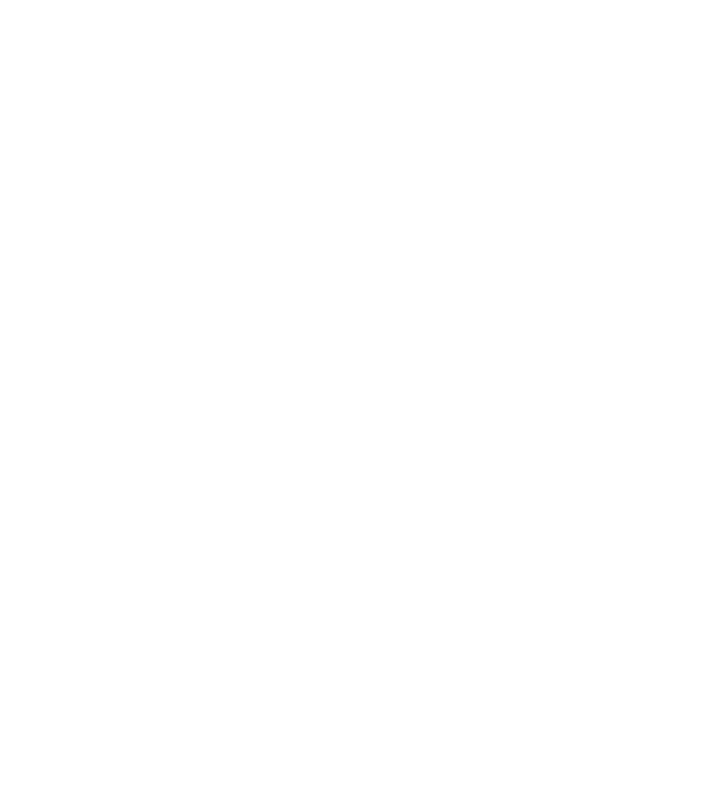
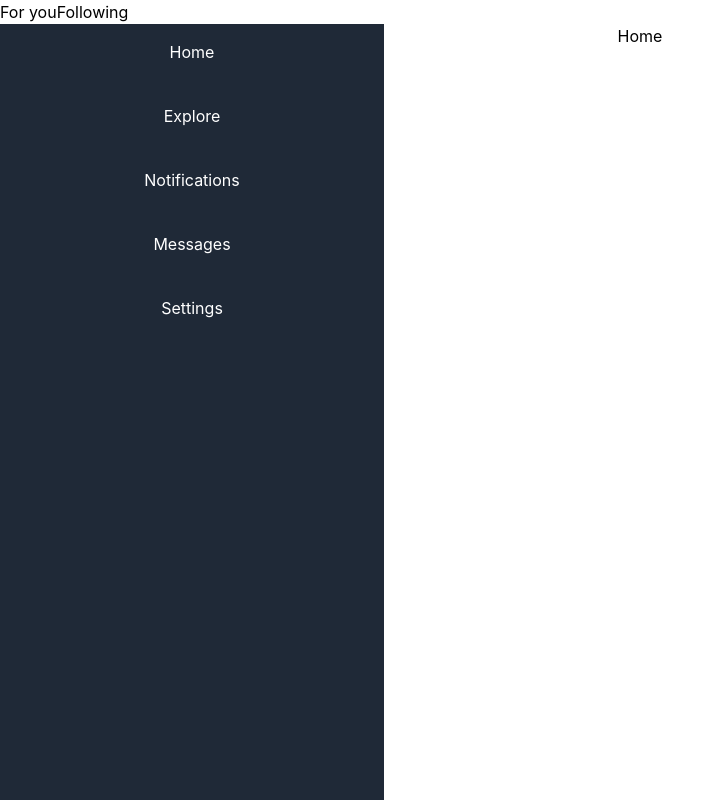
Before and after one commit to SumeyraSeyma/React-twitter, a React (Create React App) app in the folder react-twitter/: page / in a window 1280 px wide. Before the commit this address had no page. Shown: the whole page, without its empty margins (0-725 px from the left). Built offline with nearby package versions, Linux system fonts and the light colour scheme.

Commit message:
sidebar created

```diff
--- a/react-twitter/package.json
+++ b/react-twitter/package.json
@@ -8,6 +8,7 @@
     "@testing-library/user-event": "^13.5.0",
     "react": "^18.3.1",
     "react-dom": "^18.3.1",
+    "react-pro-sidebar": "^1.1.0",
     "react-router-dom": "^6.26.2",
     "react-scripts": "5.0.1",
     "web-vitals": "^2.1.4"
--- a/react-twitter/src/App.js
+++ b/react-twitter/src/App.js
@@ -2,13 +2,17 @@
 import React from 'react';
 import './output.css';
 import { Route, Routes } from 'react-router-dom';
-import Home from './Home';
+import Home from './pages/Home';
+import Header from './components/Header';
+import Sidebar from './components/Sidebar';
 
 function App() {
   return (
     <div className="App">
+      <Header />
+      <Sidebar/>
       <Routes>
-        <Route path="/home" element={<Home/>} />
+        <Route path="/" element={<Home/>} />
       </Routes>
 
     </div>
--- /dev/null
+++ b/react-twitter/src/components/Header.js
@@ -0,0 +1,16 @@
+import React from 'react'
+
+function Header() {
+  return (
+    <div className='flex items-center'>
+        <div >
+            <p1>For you</p1>
+        </div>
+        <div >
+            <p1>Following</p1>
+        </div>
+    </div>
+  )
+}
+
+export default Header
--- /dev/null
+++ b/react-twitter/src/components/Sidebar.js
@@ -0,0 +1,53 @@
+import React from 'react';
+import { NavLink } from 'react-router-dom';
+
+const Sidebar = () => {
+  return (
+    <div className="h-full w-96 bg-gray-800 text-white fixed">
+      <ul className="space-y-2">
+        <li>
+          <NavLink
+            to="/home"
+            className={({ isActive }) => isActive ? 'bg-blue-500 p-4 block' : 'p-4 block'}
+          >
+            Home
+          </NavLink>
+        </li>
+        <li>
+          <NavLink
+            to="/explore"
+            className={({ isActive }) => isActive ? 'bg-blue-500 p-4 block' : 'p-4 block'}
+          >
+            Explore
+          </NavLink>
+        </li>
+        <li>
+          <NavLink
+            to="/notifications"
+            className={({ isActive }) => isActive ? 'bg-blue-500 p-4 block' : 'p-4 block'}
+          >
+            Notifications
+          </NavLink>
+        </li>
+        <li>
+          <NavLink
+            to="/messages"
+            className={({ isActive }) => isActive ? 'bg-blue-500 p-4 block' : 'p-4 block'}
+          >
+            Messages
+          </NavLink>
+        </li>
+        <li>
+          <NavLink
+            to="/settings"
+            className={({ isActive }) => isActive ? 'bg-blue-500 p-4 block' : 'p-4 block'}
+          >
+            Settings
+          </NavLink>
+        </li>
+      </ul>
+    </div>
+  );
+};
+
+export default Sidebar;
--- a/react-twitter/src/output.css
+++ b/react-twitter/src/output.css
@@ -545,6 +545,99 @@
   display: none;
 }
 
+.fixed {
+  position: fixed;
+}
+
+.mx-auto {
+  margin-left: auto;
+  margin-right: auto;
+}
+
+.block {
+  display: block;
+}
+
+.flex {
+  display: flex;
+}
+
+.h-full {
+  height: 100%;
+}
+
+.w-full {
+  width: 100%;
+}
+
+.w-64 {
+  width: 16rem;
+}
+
+.w-96 {
+  width: 24rem;
+}
+
+.max-w-4xl {
+  max-width: 56rem;
+}
+
+.max-w-md {
+  max-width: 28rem;
+}
+
+.flex-col {
+  flex-direction: column;
+}
+
+.items-center {
+  align-items: center;
+}
+
+.justify-between {
+  justify-content: space-between;
+}
+
+.space-y-2 > :not([hidden]) ~ :not([hidden]) {
+  --tw-space-y-reverse: 0;
+  margin-top: calc(0.5rem * calc(1 - var(--tw-space-y-reverse)));
+  margin-bottom: calc(0.5rem * var(--tw-space-y-reverse));
+}
+
+.bg-blue-500 {
+  --tw-bg-opacity: 1;
+  background-color: rgb(59 130 246 / var(--tw-bg-opacity));
+}
+
+.bg-gray-800 {
+  --tw-bg-opacity: 1;
+  background-color: rgb(31 41 55 / var(--tw-bg-opacity));
+}
+
+.p-4 {
+  padding: 1rem;
+}
+
+.px-4 {
+  padding-left: 1rem;
+  padding-right: 1rem;
+}
+
+.py-4 {
+  padding-top: 1rem;
+  padding-bottom: 1rem;
+}
+
+.text-base {
+  font-size: 1rem;
+  line-height: 1.5rem;
+}
+
+.text-white {
+  --tw-text-opacity: 1;
+  color: rgb(255 255 255 / var(--tw-text-opacity));
+}
+
 body {
   margin: 0;
   font-family: -apple-system, BlinkMacSystemFont, 'Segoe UI', 'Roboto', 'Oxygen',
@@ -558,3 +651,16 @@
   font-family: source-code-pro, Menlo, Monaco, Consolas, 'Courier New',
     monospace;
 }
+
+@media (min-width: 768px) {
+  .md\:flex-row {
+    flex-direction: row;
+  }
+}
+
+@media (min-width: 1024px) {
+  .lg\:px-0 {
+    padding-left: 0px;
+    padding-right: 0px;
+  }
+}
--- a/react-twitter/src/pages/Home.js
+++ b/react-twitter/src/pages/Home.js
@@ -0,0 +1,9 @@
+import React from 'react'
+
+function Home() {
+  return (
+    <div>Home</div>
+  )
+}
+
+export default Home
```
Also changed, not shown: 1 other file (tests, documents, lock files or other folders).
